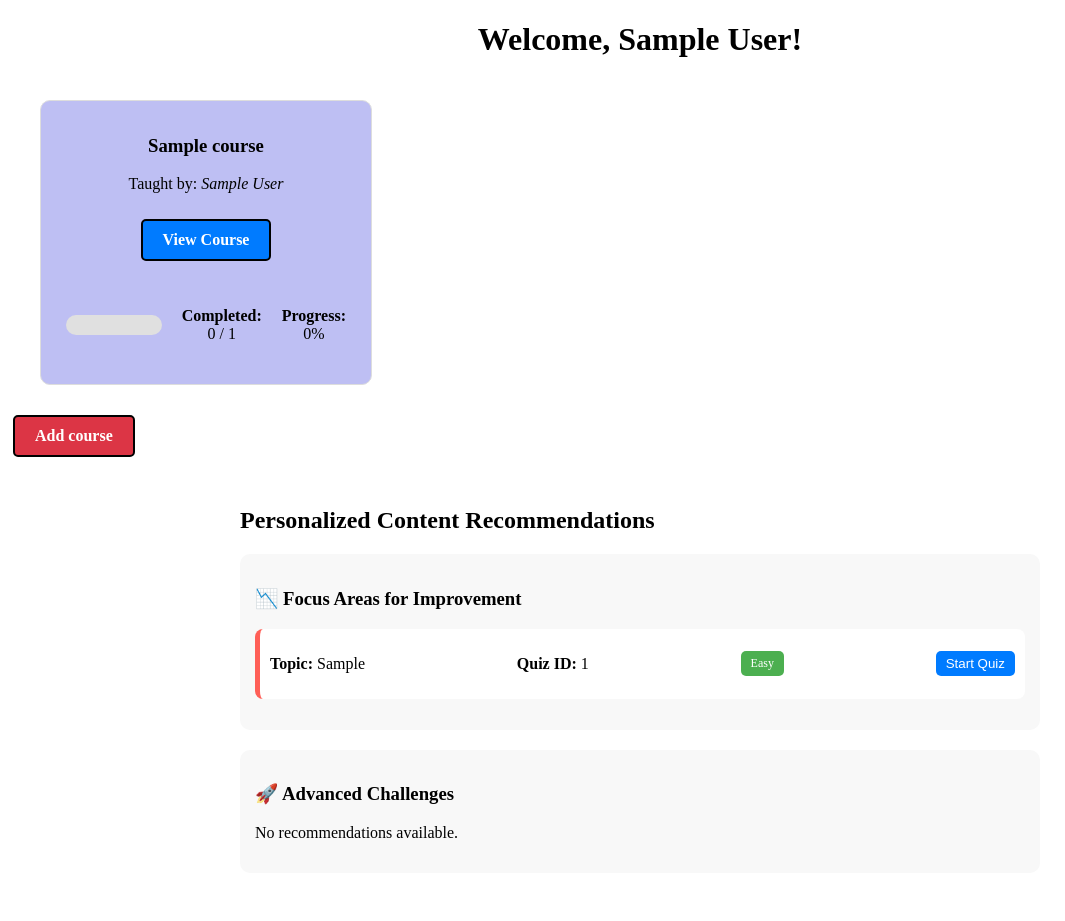
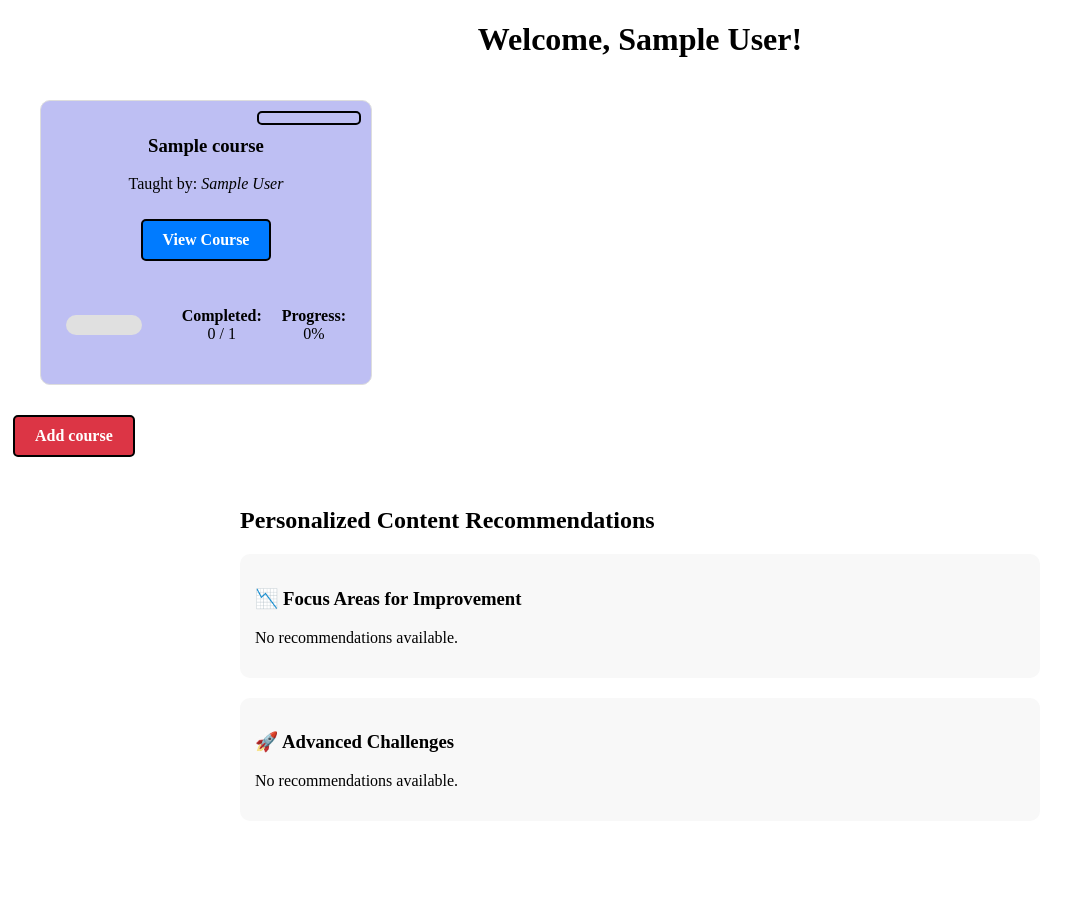
Before and after one commit to Personalized-Learning-Plaform-Compon/Personalized-Learning-Platform-Components, a Flask app: page /dashboard in a window 1280 px wide. Shown: the part 58-979 px from the top of the page, without its empty margins (0-1065 px from the left). After the commit the page ends 844 px from the top, so only its background shows below. Run offline with Flask 3, Linux system fonts and the light colour scheme; a user stored in the database is signed in; tables that the repository leaves empty hold one stand-in row (values such as "Sample post"); data that the repository does not hold is empty.

Commit message:
adding progress badge

```diff
--- a/knowledgebase_app/app.py
+++ b/knowledgebase_app/app.py
@@ -851,9 +851,9 @@
 def quiz():
     return render_template('quiz.html')
 
-@app.route('/milestones/<int:student_id>/<int:course_id>')
+@app.route('/milestones/<int:user_id>/<int:course_id>')
 # @login_required
-def get_course_milestones(student_id, course_id):
+def get_course_milestones(user_id, course_id):
     # Fetch total quizzes in the course
     total_quizzes = db.session.query(Quizzes).filter(
         Quizzes.courses_id == course_id
@@ -863,7 +863,7 @@
     from sqlalchemy import func, distinct
 
     completed_quizzes = db.session.query(func.count(distinct(Student_Progress.quiz_id))).join(Quizzes).filter(
-    Student_Progress.student_id == student_id,
+    Student_Progress.student_id == user_id,
     Student_Progress.action == 'complete',
     Quizzes.courses_id == course_id
 ).scalar()
@@ -874,7 +874,7 @@
 
 
     return jsonify({
-        "student_id": student_id,
+        "student_id": user_id,
         "course_id": course_id,
         "completed_quizzes": completed_quizzes,
         "total_quizzes": total_quizzes,
@@ -904,35 +904,74 @@
     strengths = analysis['strengths']
     weaknesses = analysis['weaknesses']
 
-    QuizAlias = aliased(Quizzes)
 
-    # Recommend quizzes for weaknesses (Only quizzes the student hasn't scored well on)
-    weak_recommendations = (
-        db.session.query(QuizAlias.quiz_id, QuizAlias.topic, QuizAlias.difficulty)
-        .join(Student_Progress, QuizAlias.quiz_id == Student_Progress.quiz_id)
-        .filter(Student_Progress.student_id == user_id)
-        .filter(QuizAlias.topic.in_(weaknesses))
-        .distinct()
-        .limit(5)
-        .all()
-    )
+    # Query quizzes for weak areas
+    weak_recommendations = db.session.query(
+        Quizzes.quiz_id, Quizzes.topic, Quizzes.difficulty, Student_Progress.score
+    ).join(Student_Progress, Student_Progress.quiz_id == Quizzes.quiz_id).filter(
+        Quizzes.topic.in_(weaknesses),
+        Quizzes.difficulty.in_(['Easy', 'Medium'])  # Recommend easier quizzes for weak areas
+    ).all()
 
-    # Recommend advanced quizzes for strengths (Only quizzes matching strong topics)
-    strong_recommendations = (
-        db.session.query(QuizAlias.quiz_id, QuizAlias.topic, QuizAlias.difficulty)
-        .join(Student_Progress, QuizAlias.quiz_id == Student_Progress.quiz_id)
-        .filter(Student_Progress.student_id == user_id)
-        .filter(QuizAlias.topic.in_(strengths))
-        .distinct()
-        .limit(5)
-        .all()
-    )
+    # Query quizzes where the student scored high (e.g., above 80%)
+    strong_recommendations = db.session.query(
+        Quizzes.quiz_id, Quizzes.topic, Quizzes.difficulty, Student_Progress.score
+    ).join(Student_Progress, Student_Progress.quiz_id == Quizzes.quiz_id).filter(
+        Student_Progress.student_id == user_id,
+        Student_Progress.score > 75  # Threshold for strong performance
+    ).all()
+
+    # Separate quizzes into weak and strong areas
+    weak_areas_quizzes = []
+    strong_areas_quizzes = []
+
+    for quiz_id, topic, difficulty, score in weak_recommendations:
+        # If student scored high on a "weak topic," move it to strong area instead
+        if (quiz_id, topic, difficulty, score) in strong_recommendations:
+            strong_areas_quizzes.append({"quiz_id": quiz_id, "topic": topic, "difficulty": difficulty})
+        else:
+            weak_areas_quizzes.append({"quiz_id": quiz_id, "topic": topic, "difficulty": difficulty})
+
+    for quiz_id, topic, difficulty, score in strong_recommendations:
+        if {"quiz_id": quiz_id, "topic": topic, "difficulty": difficulty} not in strong_areas_quizzes:
+            strong_areas_quizzes.append({"quiz_id": quiz_id, "topic": topic, "difficulty": difficulty})
 
     return jsonify({
         "student_id": user_id,
-        "weak_areas_quizzes": [{"quiz_id": r[0], "topic": r[1], "difficulty": r[2]} for r in weak_recommendations],
-        "strong_areas_quizzes": [{"quiz_id": r[0], "topic": r[1], "difficulty": r[2]} for r in strong_recommendations]
+        "weak_areas_quizzes": weak_areas_quizzes,
+        "strong_areas_quizzes": strong_areas_quizzes
     })
+
+
+    # QuizAlias = aliased(Quizzes)
+
+    # # Recommend quizzes for weaknesses (Only quizzes the student hasn't scored well on)
+    # weak_recommendations = (
+    #     db.session.query(QuizAlias.quiz_id, QuizAlias.topic, QuizAlias.difficulty)
+    #     .join(Student_Progress, QuizAlias.quiz_id == Student_Progress.quiz_id)
+    #     .filter(Student_Progress.student_id == user_id)
+    #     .filter(QuizAlias.topic.in_(weaknesses))
+    #     .distinct()
+    #     .limit(5)
+    #     .all()
+    # )
+
+    # # Recommend advanced quizzes for strengths (Only quizzes matching strong topics)
+    # strong_recommendations = (
+    #     db.session.query(QuizAlias.quiz_id, QuizAlias.topic, QuizAlias.difficulty)
+    #     .join(Student_Progress, QuizAlias.quiz_id == Student_Progress.quiz_id)
+    #     .filter(Student_Progress.student_id == user_id)
+    #     .filter(QuizAlias.topic.in_(strengths))
+    #     .distinct()
+    #     .limit(5)
+    #     .all()
+    # )
+
+    # return jsonify({
+    #     "student_id": user_id,
+    #     "weak_areas_quizzes": [{"quiz_id": r[0], "topic": r[1], "difficulty": r[2]} for r in weak_recommendations],
+    #     "strong_areas_quizzes": [{"quiz_id": r[0], "topic": r[1], "difficulty": r[2]} for r in strong_recommendations]
+    # })
     # return jsonify({"recommendations": "recommendations", "weak_topics": [r[1] for r in weak_recommendations], "student": user_id, "weak_areas_quizzes": [r[0] for r in weak_recommendations], "strong_topics": [r[1] for r in strong_recommendations], "strong_areas_quizzes": [r[0] for r in strong_recommendations]})
 
 @app.route('/balanced_recommendations/<int:student_id>')
--- a/knowledgebase_app/templates/dashboard.html
+++ b/knowledgebase_app/templates/dashboard.html
@@ -17,6 +17,11 @@
             <div class="progress-bar">
               <div id="progress-fill-{{ course.id }}" class="progress-fill"></div>
             </div>
+            <!-- Milestone Badge -->
+            <div class="milestone-badge" id="milestone-badge-{{ course.id }}"></div>
+
+            <!-- Star Rating -->
+            <div class="star-rating" id="star-rating-{{ course.id }}"></div>
             <p>
               <strong>Completed:</strong>
               <span id="completed-quizzes-{{ course.id }}">0</span> /
@@ -47,9 +52,32 @@
             document.getElementById("completed-quizzes-{{ course.id }}").innerText = data.completed_quizzes;
             document.getElementById("total-quizzes-{{ course.id }}").innerText = data.total_quizzes;
             document.getElementById("progress-percentage-{{ course.id }}").innerText = data.completion_percentage + "%";
-
             // Adjust progress bar width
             document.getElementById("progress-fill-{{ course.id }}").style.width = data.completion_percentage + "%";
+            let badgeEl = document.getElementById(`milestone-badge-${course.id}`);
+            let starEl = document.getElementById(`star-rating-${course.id}`);
+
+            if (data.completion_percentage >= 75) {
+            badgeEl.innerHTML = "🏆 Expert Badge";
+            badgeEl.classList.add("badge-gold");
+        } else if (data.completion_percentage >= 50) {
+            badgeEl.innerHTML = "🌟 Intermediate Badge";
+            badgeEl.classList.add("badge-silver");
+        } else if (data.completion_percentage >= 25) {
+            badgeEl.innerHTML = "🔰 Beginner Badge";
+            badgeEl.classList.add("badge-bronze");
+        } else {
+            badgeEl.innerHTML = "⚡ Keep Going!";
+        }
+        console.log(`Updated Badge for Course ${course.id}:`, badgeEl);
+        // Star Rating System
+        let stars = "";
+        let starCount = Math.floor(data.completion_percentage / 20);
+        for (let i = 0; i < 5; i++) {
+            stars += i < starCount ? "⭐" : "☆";
+        }
+        starEl.innerHTML = stars;
+        console.log(`Star Rating for Course ${course.id}: ${stars}`);
         })
         .catch(error => console.error("Error fetching milestone data:", error));
     {% endfor %}
@@ -63,7 +91,8 @@
       document.getElementById("total-quizzes-{{ course.id }}").innerText = data.total_quizzes;
       document.getElementById("progress-percentage-{{ course.id }}").innerText = data.completion_percentage + "%";
       document.getElementById("progress-fill-{{ course.id }}").style.width = data.completion_percentage + "%";
-    })
+
+})
     .catch(error => console.error("Error fetching milestone data:", error));
   {% endfor %}
 });
@@ -88,6 +117,7 @@
 }
 
 .course-card {
+  position: relative;
   border: 1px solid #ddd;
   padding: 15px;
   border-radius: 10px;
@@ -138,6 +168,43 @@
     flex-direction: column;
   }
 }
+/* Milestone Badges */
+.milestone-badge {
+    position: absolute;  /* Place it relative to the course card */
+    top: 10px;          /* Distance from the top */
+    right: 10px;        /* Distance from the right */
+    padding: 5px 10px;
+    border-radius: 5px;
+    font-weight: bold;
+    font-size: 14px;
+    border: 2px solid black;
+    min-width: 80px;
+    text-align: center;
+    z-index: 1;  /* Ensure the badge appears above other elements */
+}
+
+}
+
+.badge-gold {
+    background-color: gold;
+    color: black;
+}
+
+.badge-silver {
+    background-color: silver;
+    color: black;
+}
+
+.badge-bronze {
+    background-color: #cd7f32;
+    color: white;
+}
+
+/* Star Rating */
+.star-rating {
+    font-size: 24px;
+    margin-top: 10px;
+    color: #FFD700;
 </style>
 <div class="recommendations-container">
     <h2>Personalized Content Recommendations</h2>
```
